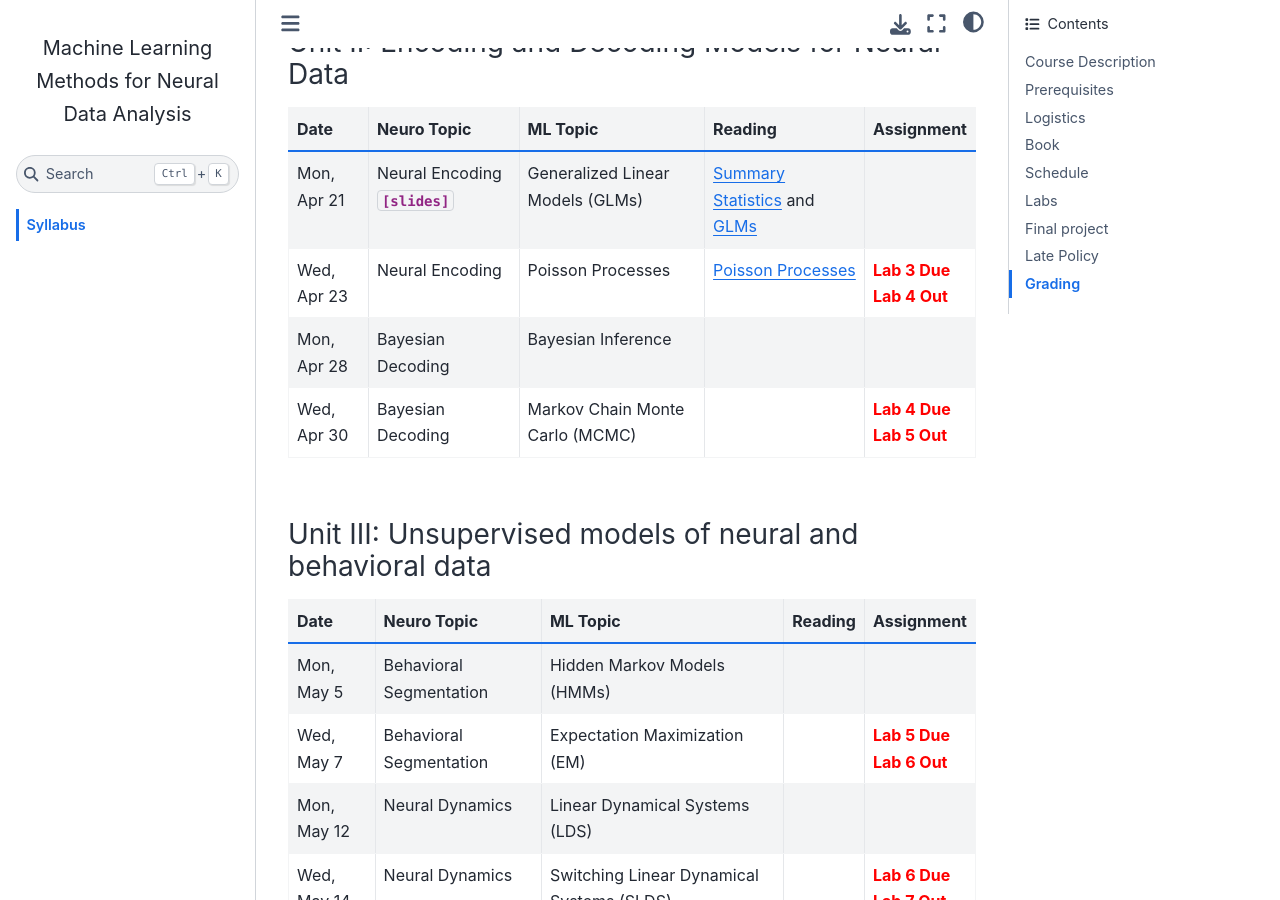
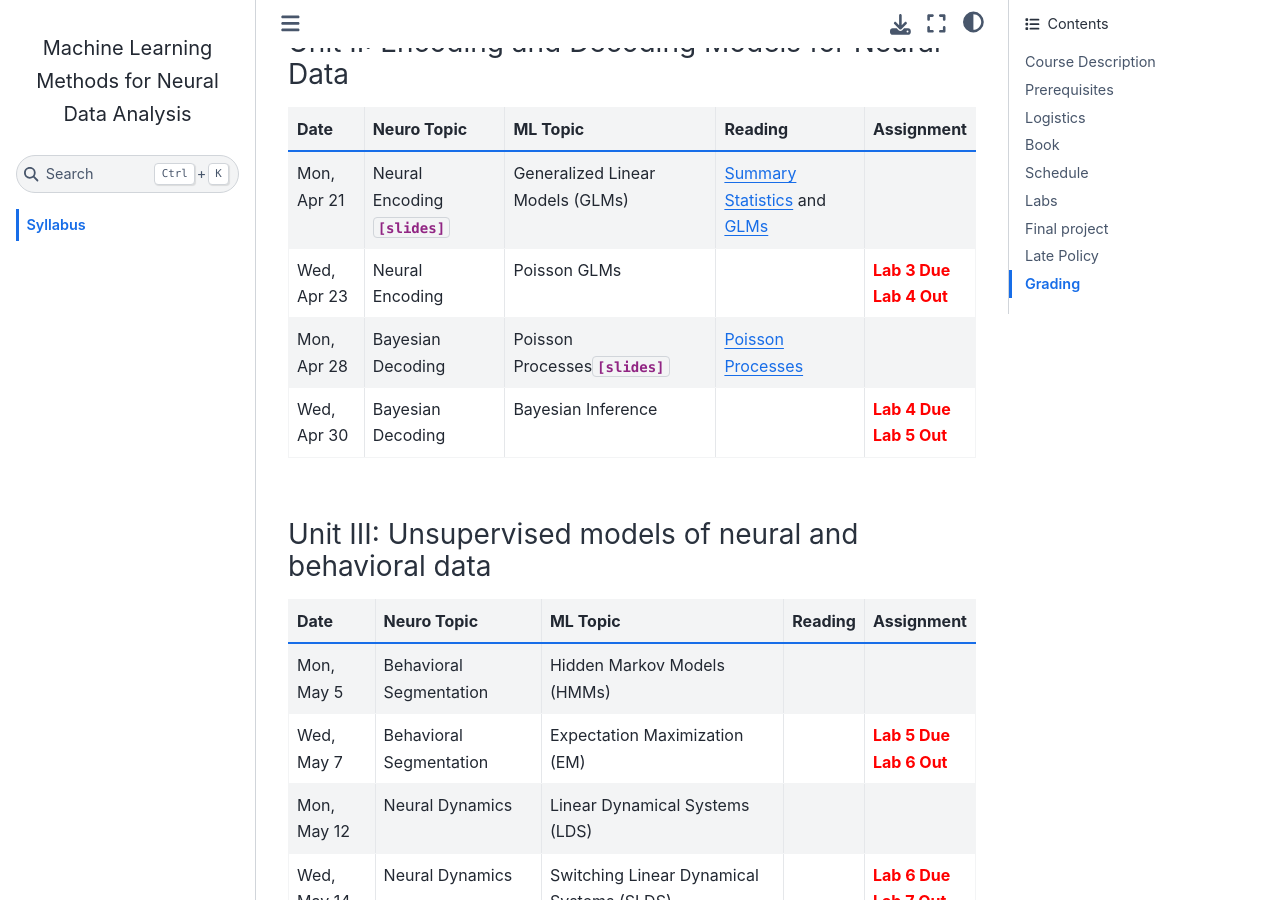
Before and after one commit to slinderman/stats320, a Jupyter Book: the page built from index.md, in a window 1280 px wide and 900 px high, scrolled down 2444 px. Built offline with Jupyter Book 1.0.4 settings and Sphinx 7.4.7 and the Sphinx Book theme 1.1.4, drawn with Linux system fonts in a browser that asks for light colours.

Commit message:
adding poisson process slides

```diff
--- a/index.md
+++ b/index.md
@@ -48,9 +48,9 @@ The lectures develop the theory behind the methods developed in the labs (i.e.,
 | Date        | Neuro Topic | ML Topic | Reading | Assignment |
 | ----------- | ------------------ | -------- | ------- | ---------- |
 | Mon, Apr 21 | Neural Encoding {Download}`[slides]<slides/pdf/08_encoding.pdf>` | Generalized Linear Models (GLMs) | [Summary Statistics](https://slinderman.github.io/ml4nd/chapters/08_summary_stats.html) and [GLMs](https://slinderman.github.io/ml4nd/chapters/09_glm.html) | |
-| Wed, Apr 23 | Neural Encoding | Poisson Processes | [Poisson Processes](https://slinderman.github.io/ml4nd/chapters/10_poisson_processes.html) | <span style="color:red">**Lab 3 Due** <br> **Lab 4 Out**</span> |
-| Mon, Apr 28 | Bayesian Decoding | Bayesian Inference | | |
-| Wed, Apr 30 | Bayesian Decoding | Markov Chain Monte Carlo (MCMC) | | <span style="color:red">**Lab 4 Due** <br> **Lab 5 Out**</span> |
+| Wed, Apr 23 | Neural Encoding | Poisson GLMs |  | <span style="color:red">**Lab 3 Due** <br> **Lab 4 Out**</span> |
+| Mon, Apr 28 | Bayesian Decoding | Poisson Processes{Download}`[slides]<slides/pdf/09_poisson_processes.pdf>` | [Poisson Processes](https://slinderman.github.io/ml4nd/chapters/10_poisson_processes.html) | |
+| Wed, Apr 30 | Bayesian Decoding | Bayesian Inference | | <span style="color:red">**Lab 4 Due** <br> **Lab 5 Out**</span> |
 
 ### Unit III: Unsupervised models of neural and behavioral data
 
```
Also changed, not shown: 1 other file.
